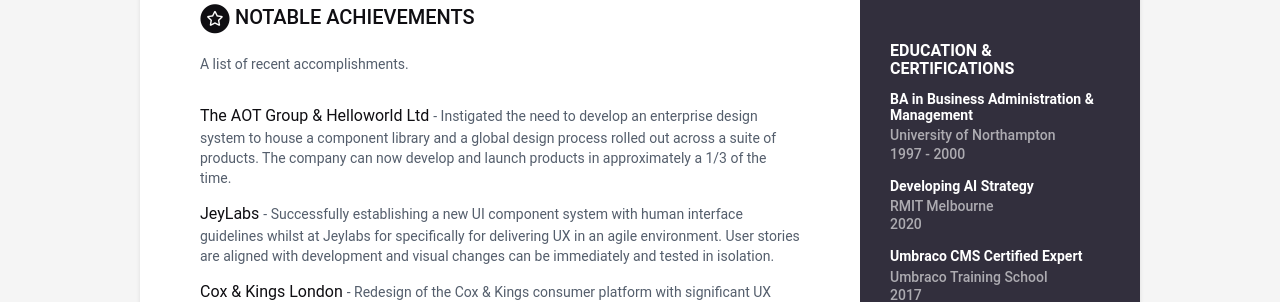
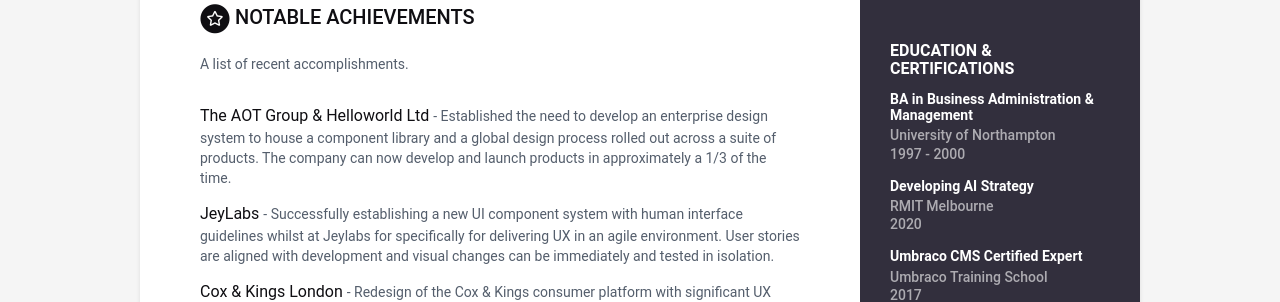
Before and after one commit to W-A-I-L-A-W-8/cv-wailaw, a Jekyll site: the page built from index.html, in a window 1280 px wide. Shown: the part 1077-1379 px from the top of the page. Built offline with Jekyll 4.4.1, drawn with Linux system fonts in a browser that asks for light colours.

Commit message:
updated data

```diff
--- a/_data/data.yml
+++ b/_data/data.yml
@@ -136,7 +136,7 @@ projects:
     assignments:
       - title: The AOT Group & Helloworld Ltd
         link:
-        tagline: "Instigated the need to develop an enterprise design system to house a component library and a
+        tagline: "Established the need to develop an enterprise design system to house a component library and a
         global design process rolled out across a suite of products.  The company can now develop and launch products in approximately a 1/3 of the time."
 
       - title: JeyLabs
```
